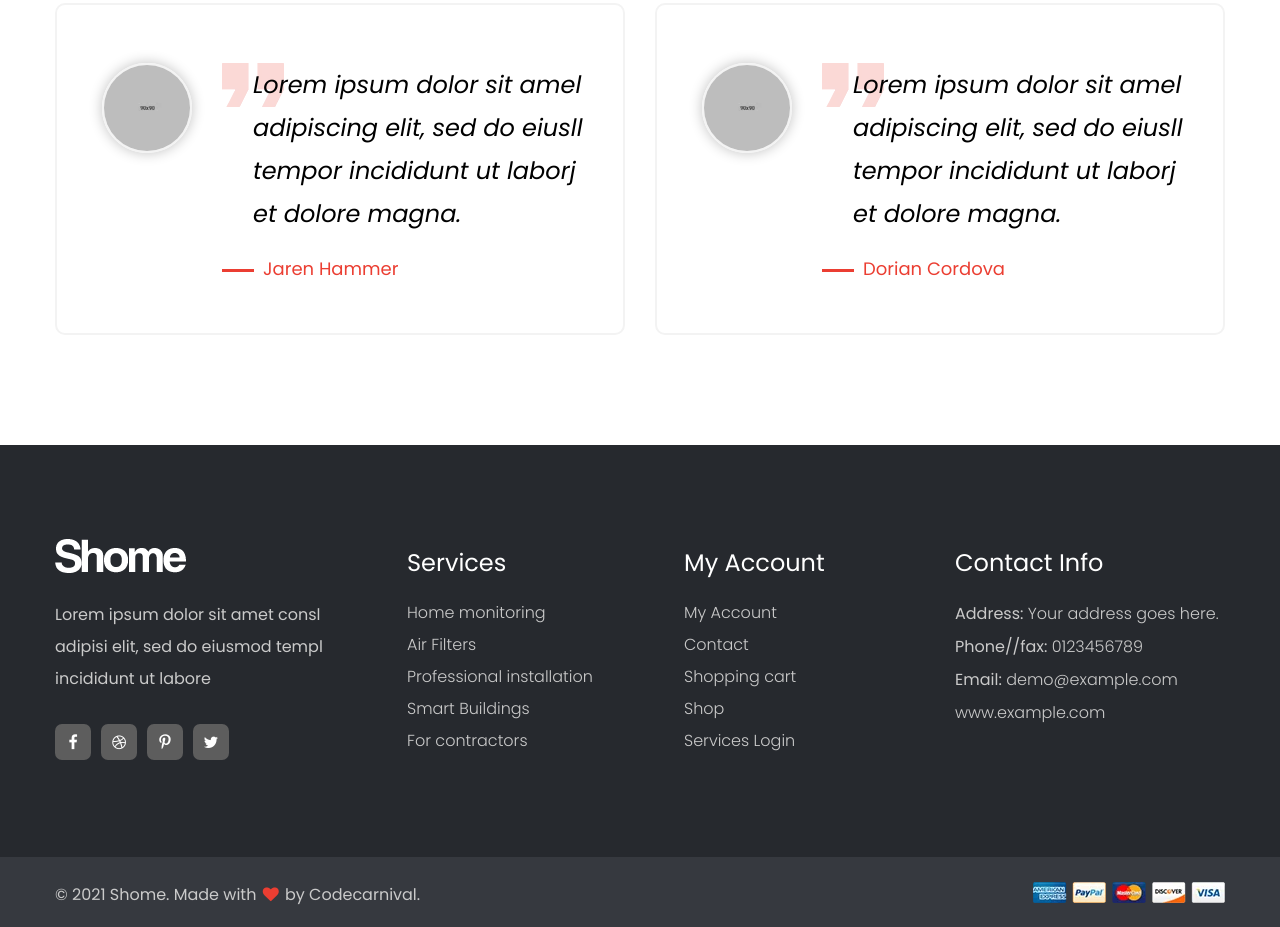
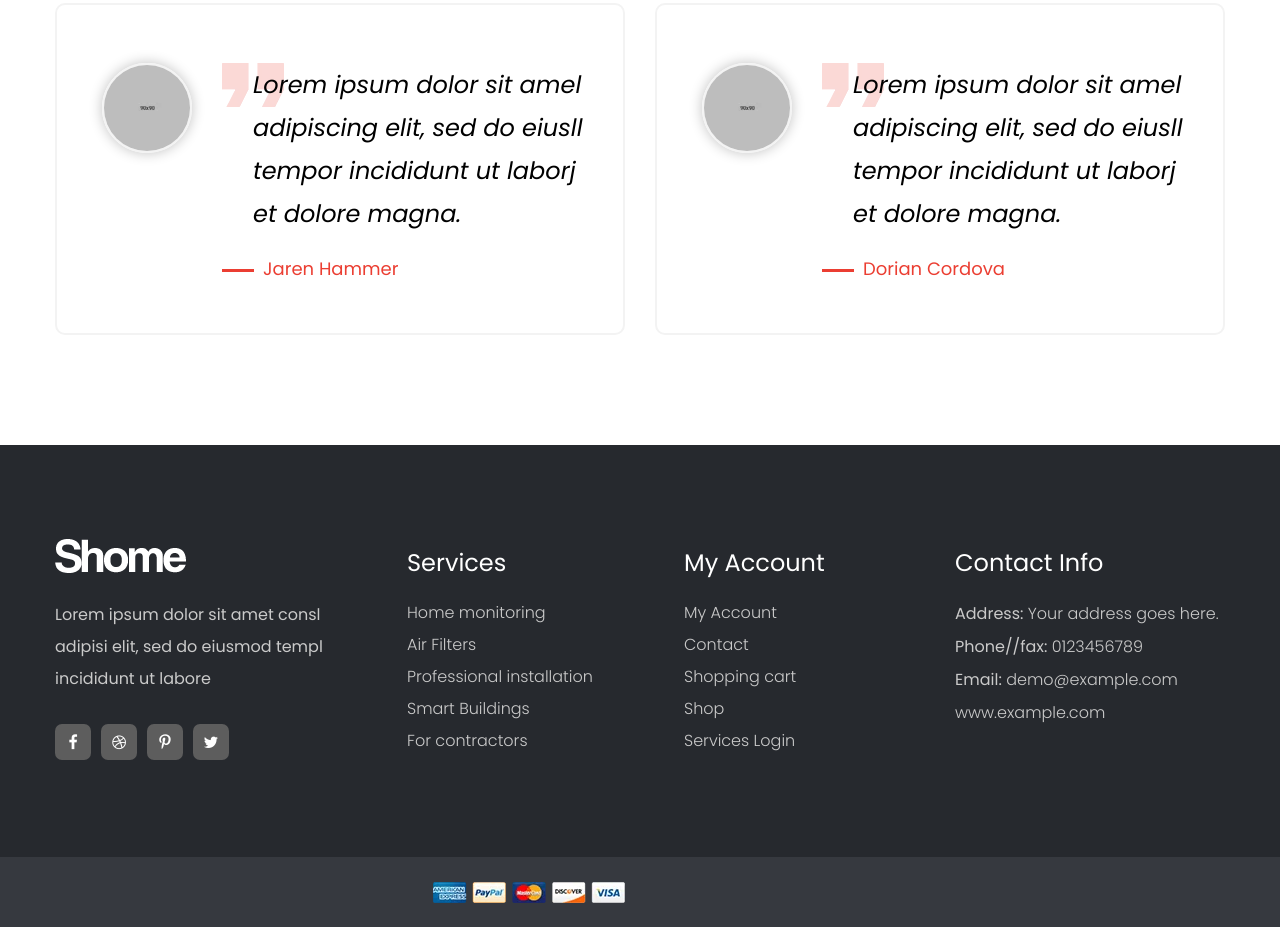
Before and after one commit to ZemliakovD/shoes, a plain HTML site: page index-two.html in a window 1280 px wide. Shown: the part 4587-5514 px from the top of the page. Drawn offline with Linux system fonts and the light colour scheme.

Commit message:
Update index-two.html

```diff
--- a/index-two.html
+++ b/index-two.html
@@ -1240,9 +1240,6 @@
     <div class="footer-bottom">
       <div class="container pt--0 pb--0">
         <div class="row">
-          <div class="col-md-7 col-lg-6">
-            <p class="copyright">© 2021 Shome. Made with <i class="fa fa-heart"></i> by <a target="_blank" href="https://themeforest.net/user/codecarnival/portfolio">Codecarnival.</a></p>
-          </div>
           <div class="col-md-5 col-lg-6">
             <div class="payment">
               <a href="account-login.html"><img src="assets/img/photos/payment-card.webp" width="192" height="21" alt="Payment Logo"></a>
```
